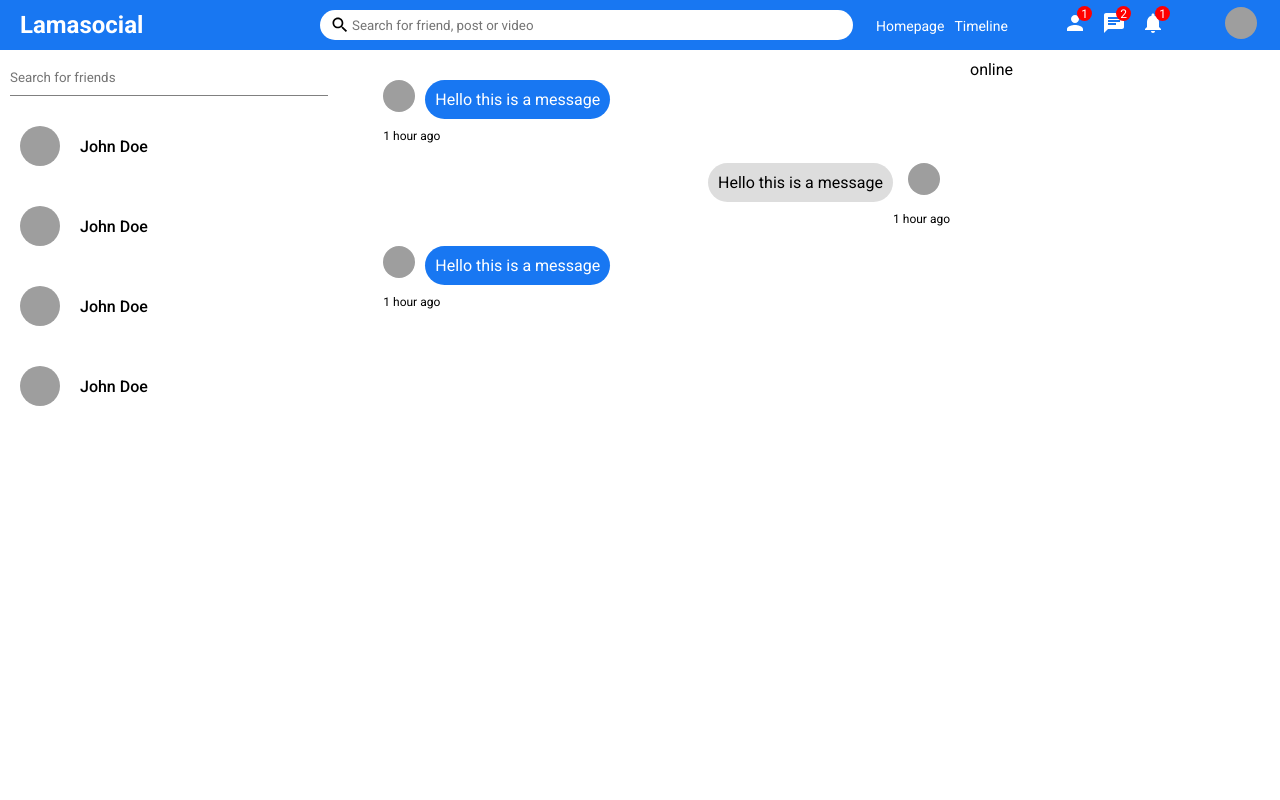
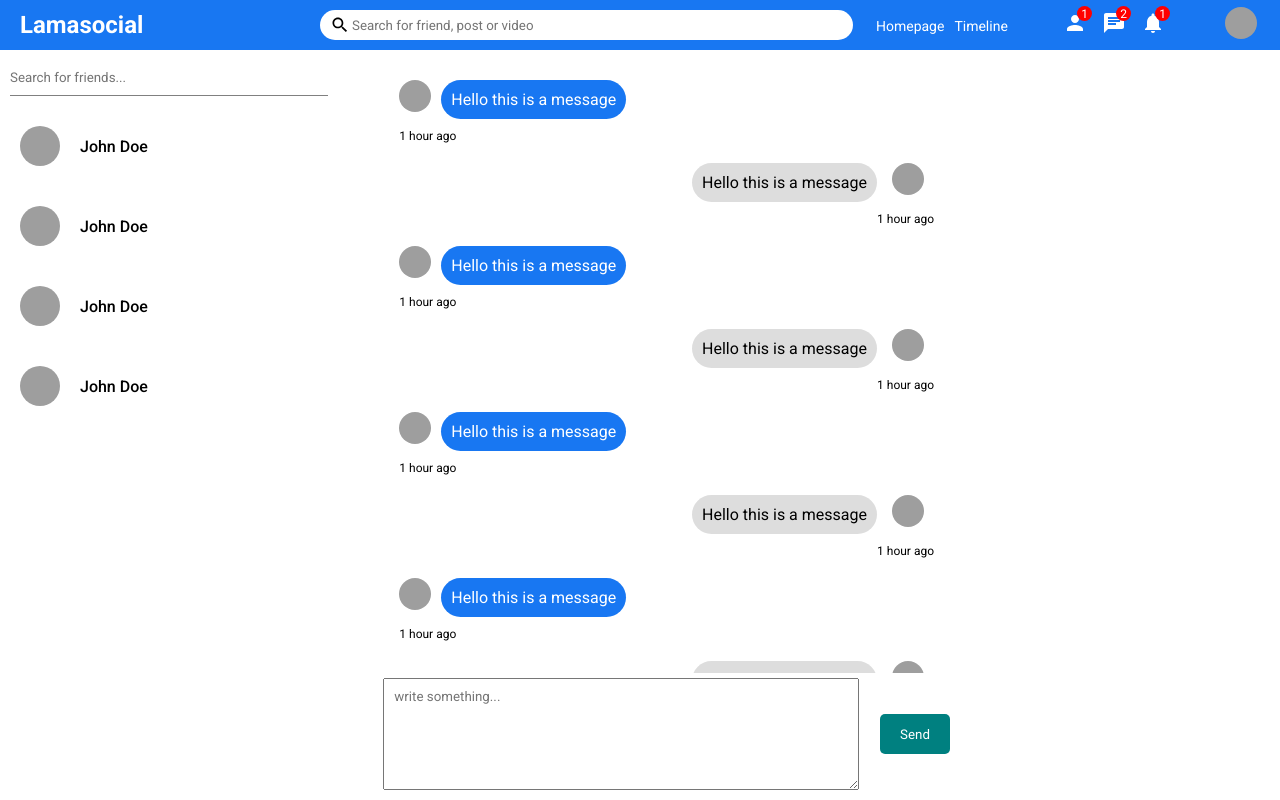
Before and after one commit to Precioussoul/MERN-Social-App, a React (Create React App) app in the folder client/: page /messenger in a window 1280 px wide. Built offline with nearby package versions, Linux system fonts and the light colour scheme; sample sign-in values are in the browser's storage; grey boxes are pictures that could not be loaded.

Commit message:
fix: fixed viewport height issue on chatbox

```diff
--- a/client/src/pages/messenger/Messenger.jsx
+++ b/client/src/pages/messenger/Messenger.jsx
@@ -14,7 +14,7 @@ const Messenger = () => {
             <input
               type='text'
               className='chatMenuInput'
-              placeholder='Search for friends'
+              placeholder='Search for friends...'
             />
             <Conversation />
             <Conversation />
@@ -28,11 +28,38 @@ const Messenger = () => {
               <Message />
               <Message own={true} />
               <Message />
+              <Message own={true} />
+              <Message />
+              <Message own={true} />
+              <Message />
+              <Message own={true} />
+              <Message />
+              <Message own={true} />
+              <Message />
+              <Message own={true} />
+              <Message />
+              <Message own={true} />
+              <Message />
+              <Message own={true} />
+              <Message />
+              <Message own={true} />
+              <Message />
+              <Message own={true} />
+              <Message />
+              <Message own={true} />
+              <Message />
+            </div>
+            <div className='chatBoxBottom'>
+              <textarea
+                placeholder='write something...'
+                className='chatMessageInput'
+              />
+              <button className='chatSubmitButton'>Send</button>
             </div>
           </div>
         </div>
         <div className='chatOnline'>
-          <div className='chatOnlineWrapper'>online</div>
+          <div className='chatOnlineWrapper'></div>
         </div>
       </div>
     </>
--- a/client/src/pages/messenger/messenger.css
+++ b/client/src/pages/messenger/messenger.css
@@ -1,5 +1,5 @@
 .messenger {
-  height: calc(100vh -70px);
+  height: calc(100vh - 70px);
   display: flex;
 }
 
@@ -9,6 +9,47 @@
 
 .chatBox {
   flex: 5.5;
+}
+
+.chatBoxWrapper {
+  display: flex;
+  flex-direction: column;
+  justify-content: space-between;
+}
+
+.chatBoxTop {
+  height: 100%;
+  overflow-y: scroll;
+  padding: 0 1rem;
+  padding-bottom: 1.2rem;
+}
+
+.chatBoxBottom {
+  margin-top: 5px;
+  display: flex;
+  align-items: center;
+  justify-content: space-between;
+}
+
+.chatMessageInput {
+  width: 80%;
+  height: 90px;
+  padding: 10px;
+}
+
+.chatSubmitButton {
+  width: 70px;
+  height: 40px;
+  border: none;
+  outline: none;
+  border-radius: 5px;
+  -webkit-border-radius: 5px;
+  -moz-border-radius: 5px;
+  -ms-border-radius: 5px;
+  -o-border-radius: 5px;
+  cursor: pointer;
+  background-color: teal;
+  color: #fff;
 }
 
 .chatOnline {
--- a/client/src/pages/register/Register.jsx
+++ b/client/src/pages/register/Register.jsx
@@ -71,7 +71,14 @@ export default function Register() {
             <button className='loginButton' type='submit'>
               Sign Up
             </button>
-            <button className='loginRegisterButton'>Log into Account</button>
+            <button
+              onClick={() => {
+                navigate("/login")
+              }}
+              className='loginRegisterButton'
+            >
+              Log into Account
+            </button>
           </form>
         </div>
       </div>
```
